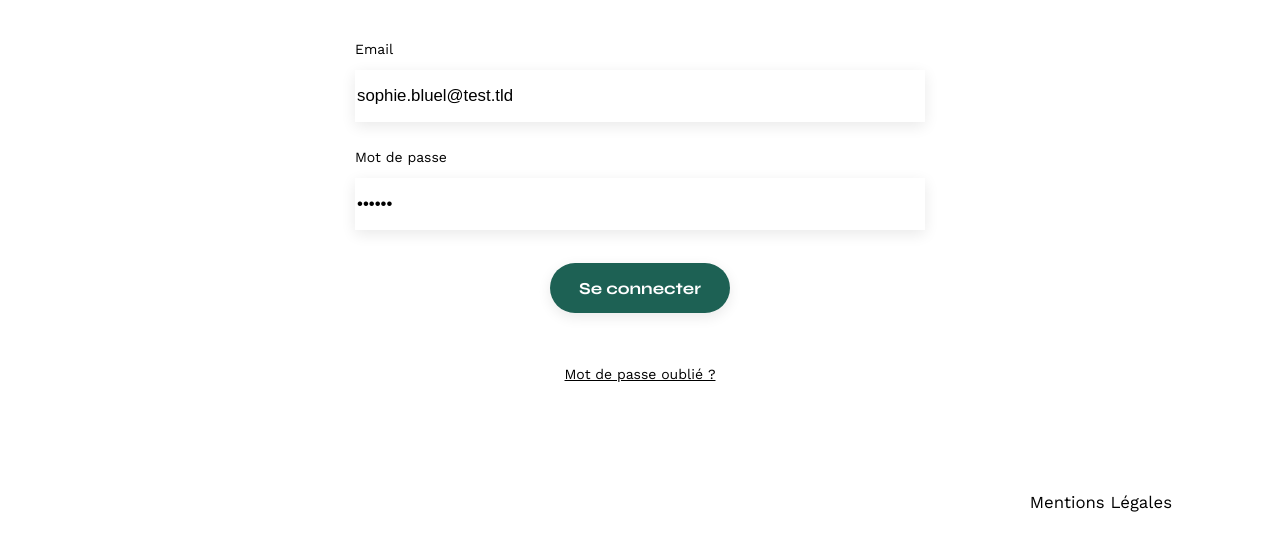
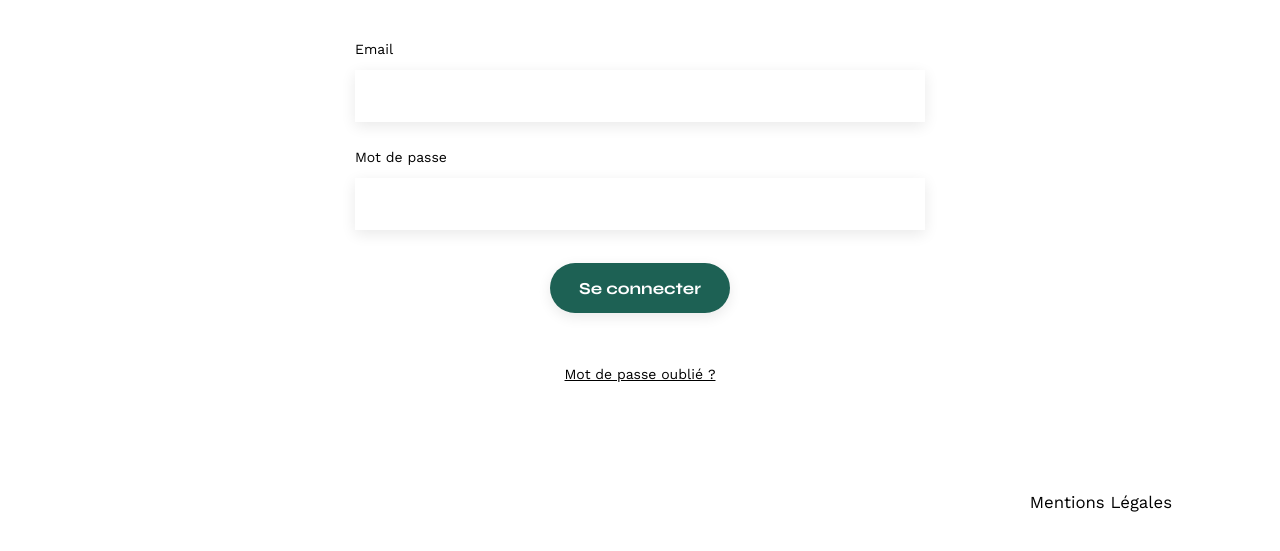
Before and after one commit to CaroleGrllt/ROLLAND_GRELLETY_Carole_3_portfolio_052023, a website: page FrontEnd/login.html in a window 1280 px wide. Shown: the part 229-780 px from the top of the page. Drawn offline with nearby package versions, Linux system fonts and the light colour scheme.

```diff
--- a/FrontEnd/assets/js/script-projets.js
+++ b/FrontEnd/assets/js/script-projets.js
@@ -99,8 +99,6 @@
             galerie.appendChild(container);
             container.appendChild(elementImage);
             container.appendChild(elementTexte);
-
-            galerie.appendChild(container);
         })
       })
 
--- a/FrontEnd/login.html
+++ b/FrontEnd/login.html
@@ -28,9 +28,9 @@
                 <h2>Log In</h2>
                 <form action="#" method="post">
                     <label for="emailLogin">Email</label>
-                    <input type="email" name="emailLogin" id="emailLogin" value="sophie.bluel@test.tld">
+                    <input type="email" name="emailLogin" id="emailLogin">
                     <label for="passwordLogin">Mot de passe</label>
-                    <input type="password" name="passwordLogin" id="passwordLogin" value="S0phie">
+                    <input type="password" name="passwordLogin" id="passwordLogin">
                     <input class="submit" id="submitLogin" type="submit" value="Se connecter">
                 </form>
                 <span class="error-cnx"></span>
```
Lines whose indentation alone changed are shown as unchanged.
